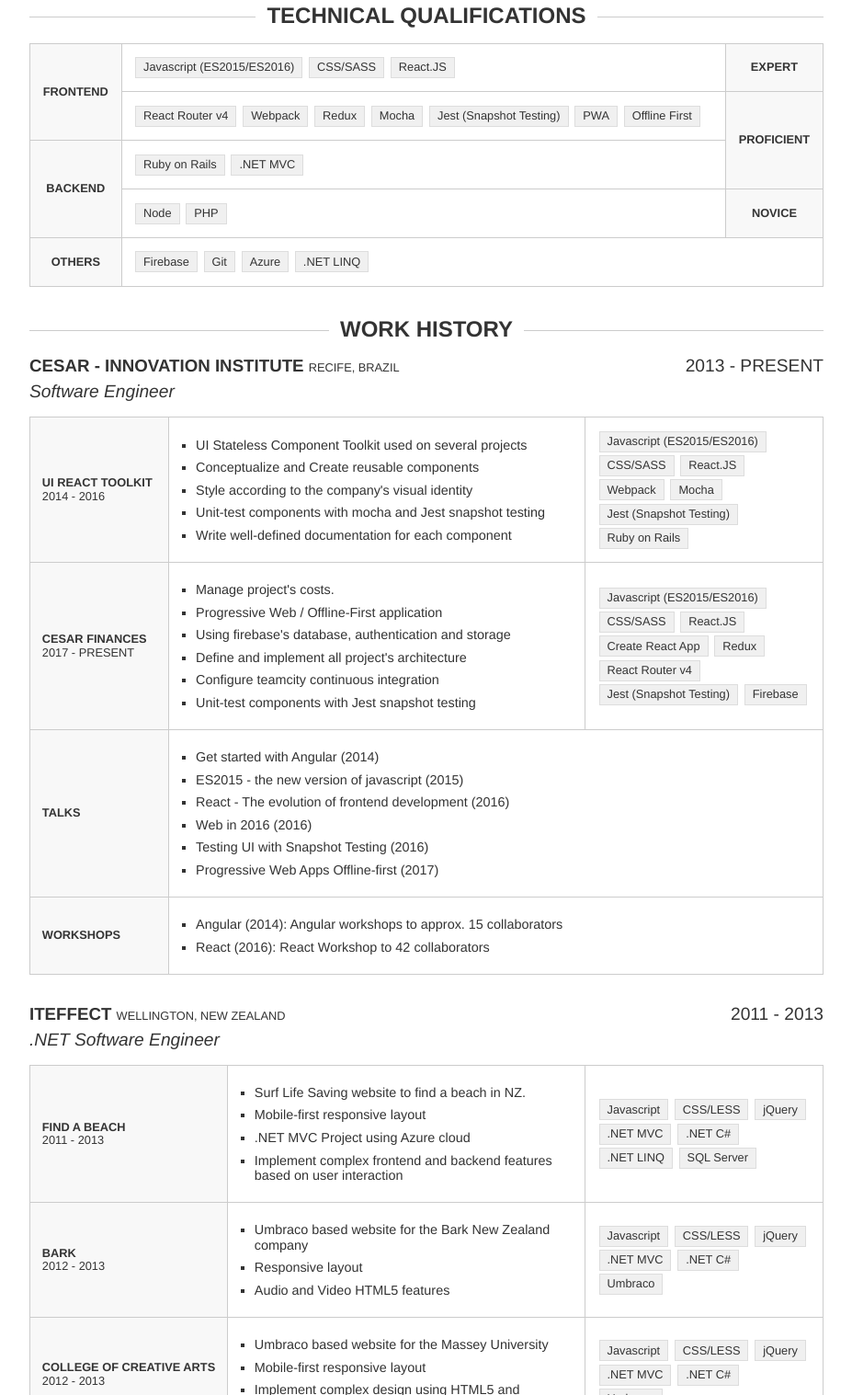
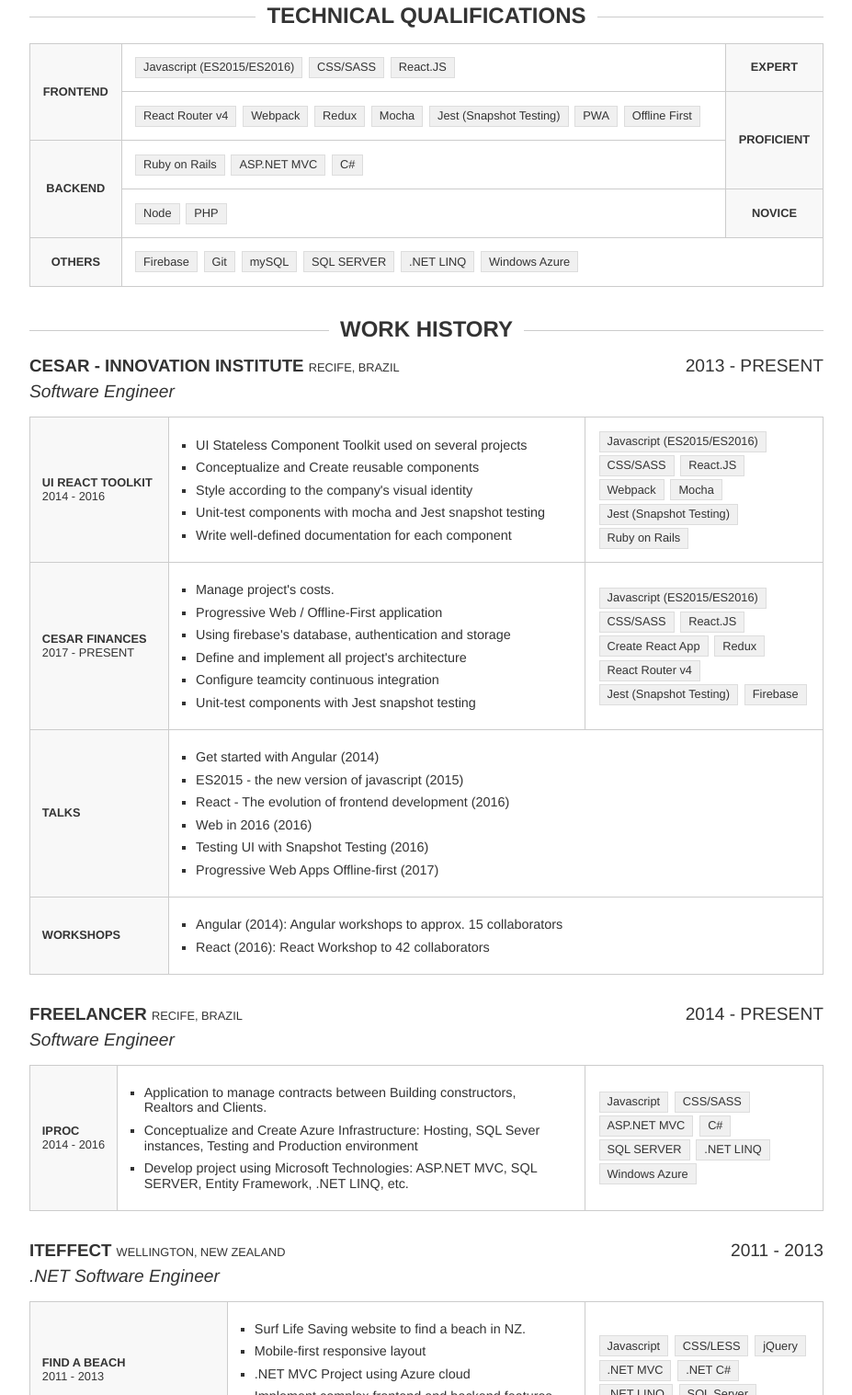
Before and after one commit to FranciscoGileno/franciscogileno.github.io, a plain HTML site: page index.html in a window 1280 px wide. Shown: the part 341-1858 px from the top of the page at 92% size, without its empty margins (176-1103 px from the left). Drawn offline with Linux system fonts and the light colour scheme.

Commit message:
Adding freelancer job - iPROC

```diff
--- a/index.html
+++ b/index.html
@@ -55,7 +55,8 @@
           <th rowspan="2">Backend</th>
           <td>
             <span class="tag">Ruby on Rails</span>
-            <span class="tag">.NET MVC</span>
+            <span class="tag">ASP.NET MVC</span>
+            <span class="tag">C#</span>
           </td>
         </tr>
         <tr>
@@ -70,8 +71,10 @@
           <td colspan="2">
             <span class="tag">Firebase</span>
             <span class="tag">Git</span>
-            <span class="tag">Azure</span>
+            <span class="tag">mySQL</span>
+            <span class="tag">SQL SERVER</span>
             <span class="tag">.NET LINQ</span>
+            <span class="tag">Windows Azure</span>
           </td>
         </tr>
       </table>
@@ -158,6 +161,35 @@
                   <li>Angular (2014): Angular workshops to approx. 15 collaborators</li>
                   <li>React (2016): React Workshop to 42 collaborators</li>
                 </ul>
+              </td>
+            </tr>
+          </table>
+        </li>
+        <li class="workitem">
+          <div class="workitem__year">2014 - PRESENT</div>
+          <h3 class="workitem__title">Freelancer
+            <span class="workitem__location">Recife, Brazil</span></h3>
+          <h4 class="workitem__role">Software Engineer</h4>
+          <table class="qualifications">
+            <tr>
+              <th>iProc
+                <div class="workitem__location">2014 - 2016</div>
+              </th>
+              <td>
+                <ul class="workitem__responsabilities">
+                  <li>Application to manage contracts between Building constructors, Realtors and Clients.</li>
+                  <li>Conceptualize and Create Azure Infrastructure: Hosting, SQL Sever instances, Testing and Production environment</li>
+                  <li>Develop project using Microsoft Technologies: ASP.NET MVC, SQL SERVER, Entity Framework, .NET LINQ, etc.</li>
+                </ul>
+              </td>
+              <td width="30%">
+                <span class="tag">Javascript</span>
+                <span class="tag">CSS/SASS</span>
+                <span class="tag">ASP.NET MVC</span>
+                <span class="tag">C#</span>
+                <span class="tag">SQL SERVER</span>
+                <span class="tag">.NET LINQ</span>
+                <span class="tag">Windows Azure</span>
               </td>
             </tr>
           </table>
```
